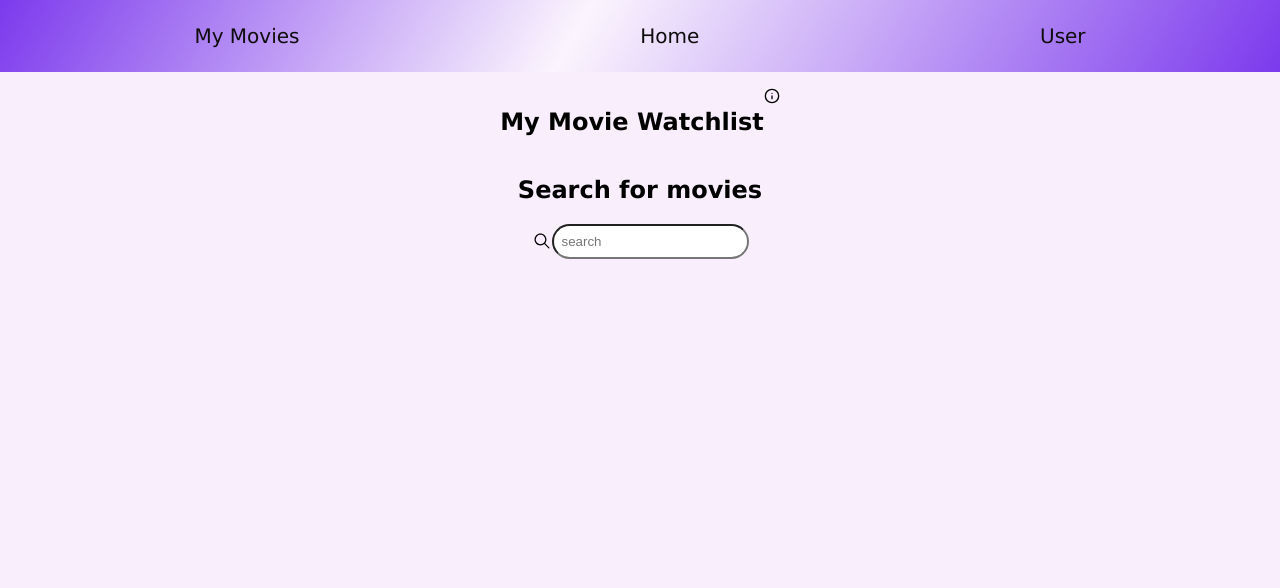
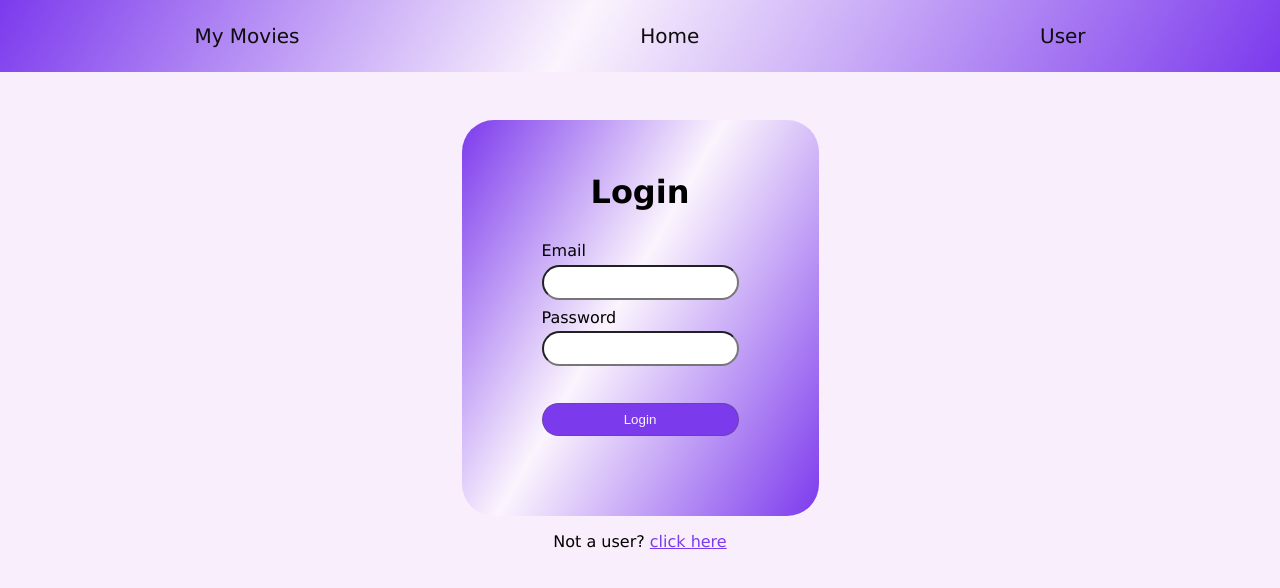
Before and after one commit to Vadfinnsinte/My-Movie-Watchlist, a React (Vite) app: page /#/ in a window 1280 px wide. Shown: the top 588 px of the page. Built offline with nearby package versions, Linux system fonts and the light colour scheme; no server answers.

Commit message:
added login page, connected to DB, moved some files aroud for better structure.

```diff
--- a/src/App.css
+++ b/src/App.css
@@ -15,3 +15,14 @@ input {
   padding: 0.5rem;
   border-radius: 20px;
 }
+button {
+  padding: 0.5rem;
+  border-radius: 20px;
+  background-color: rgba(124, 58, 237, 1);
+  color: whitesmoke;
+  border: 1px solid rgba(78, 77, 77, 0.4);
+}
+button:hover {
+  cursor: pointer;
+  box-shadow: inset 0 0 10px rgba(255, 255, 255, 0.4);
+}
--- a/src/Components/HomePage.jsx
+++ b/src/Components/HomePage.jsx
@@ -2,7 +2,7 @@ import { useState } from "react";
 import "../style/homepage.css";
 import { FiInfo } from "react-icons/fi";
 import { IoIosSearch } from "react-icons/io";
-import { getData, searchMovies } from "../functions/data";
+import { searchMovies } from "../functions/movieApi/data";
 import RenderMovieCards from "./RenderMovieCards";
 const HomePage = () => {
   const [showInfo, setShowInfo] = useState(false);
--- /dev/null
+++ b/src/Components/Login.jsx
@@ -0,0 +1,56 @@
+import { useState } from "react";
+import "../style/loginRegister.css";
+import { useNavigate } from "react-router-dom";
+import { loginUser } from "../functions/apiAuth/loginData";
+
+const Login = () => {
+  const [email, setEmail] = useState("");
+  const [password, setPassword] = useState("");
+  const [error, setError] = useState("e");
+  const navigate = useNavigate();
+
+  const handleLogin = async () => {
+    try {
+      await loginUser(email, password);
+      navigate("/home");
+    } catch (err) {
+      setError(err.message);
+    }
+  };
+  return (
+    <div className="login-layout">
+      <div className="login-container">
+        <h1>Login</h1>
+        <div>
+          <label>Email</label>
+          <input
+            value={email}
+            type="text"
+            onChange={(e) => {
+              setEmail(e.target.value);
+              setError("e");
+            }}
+          />
+          <label>Password</label>
+          <input
+            value={password}
+            type="password"
+            onChange={(e) => {
+              setPassword(e.target.value);
+              setError("e");
+            }}
+          />
+          <p className={error === "e" ? "none" : "visible"}>{error}</p>
+          <button onClick={handleLogin}>Login</button>
+        </div>
+      </div>
+      <div className="register-link">
+        <p>
+          Not a user? <span>click here</span>
+        </p>
+      </div>
+    </div>
+  );
+};
+
+export default Login;
--- /dev/null
+++ b/src/functions/apiAuth/loginData.js
@@ -0,0 +1,25 @@
+const ConnectionString = import.meta.env.VITE_BACKEND_CONNECTION;
+
+export const loginUser = async (email, password) => {
+  const response = await fetch(`${ConnectionString}/login/login`, {
+    method: "POST",
+    headers: {
+      "Content-Type": "application/json",
+    },
+    body: JSON.stringify({
+      email: email,
+      password: password,
+    }),
+  });
+
+  if (!response.ok) {
+    throw new Error("wrong email or password");
+  }
+  localStorage.setItem("token", data.token);
+  localStorage.setItem("tokenExpiration", data.expiration);
+
+  return response.json();
+};
+export const getToken = () => {
+  return localStorage.getItem("token");
+};
--- a/src/routes/router.jsx
+++ b/src/routes/router.jsx
@@ -2,6 +2,7 @@ import { createHashRouter } from "react-router-dom";
 import App from "../App";
 import HomePage from "../Components/HomePage";
 import MyMovies from "../Components/MyMovies";
+import Login from "../Components/Login";
 
 const router = createHashRouter([
   {
@@ -10,6 +11,10 @@ const router = createHashRouter([
     children: [
       {
         path: "/",
+        element: <Login />,
+      },
+      {
+        path: "/home",
         element: <HomePage />,
       },
       {
--- a/src/style/homepage.css
+++ b/src/style/homepage.css
@@ -54,7 +54,7 @@
 .movie-card {
   display: flex;
   flex-direction: column;
-  justify-content: flex-end;
+  /* justify-content: flex-end; */
   margin: 2px 5px;
   border-radius: 6px;
 }
--- /dev/null
+++ b/src/style/loginRegister.css
@@ -0,0 +1,52 @@
+.login-layout {
+  display: flex;
+  flex-direction: column;
+}
+
+.login-container {
+  margin: auto;
+  background: linear-gradient(
+    120deg,
+    rgba(124, 58, 237, 1) 0%,
+    rgba(255, 255, 255, 0.35) 45%,
+    rgba(124, 58, 237, 1) 100%
+  );
+  margin-top: 3rem;
+  padding: 2rem 5rem 5rem 5rem;
+  border-radius: 2rem;
+
+  h1 {
+    text-align: center;
+  }
+
+  div {
+    display: flex;
+    margin: auto;
+    flex-direction: column;
+    label {
+      margin: 0.5rem 0 0.3rem 0;
+    }
+  }
+  button {
+    margin-top: 1rem;
+  }
+
+  .none {
+    visibility: hidden;
+    margin: 5px 0 0 0;
+    font-size: 14px;
+  }
+  .visible {
+    visibility: visible;
+    color: brown;
+    margin: 5px 0 0 0;
+    font-size: 14px;
+  }
+}
+.register-link {
+  margin: auto;
+  span {
+    text-decoration: underline;
+    color: rgba(124, 58, 237, 1);
+  }
+}
```
Also changed, not shown: src/functions/movieApi/data.js (renamed from src/functions/data.js).
